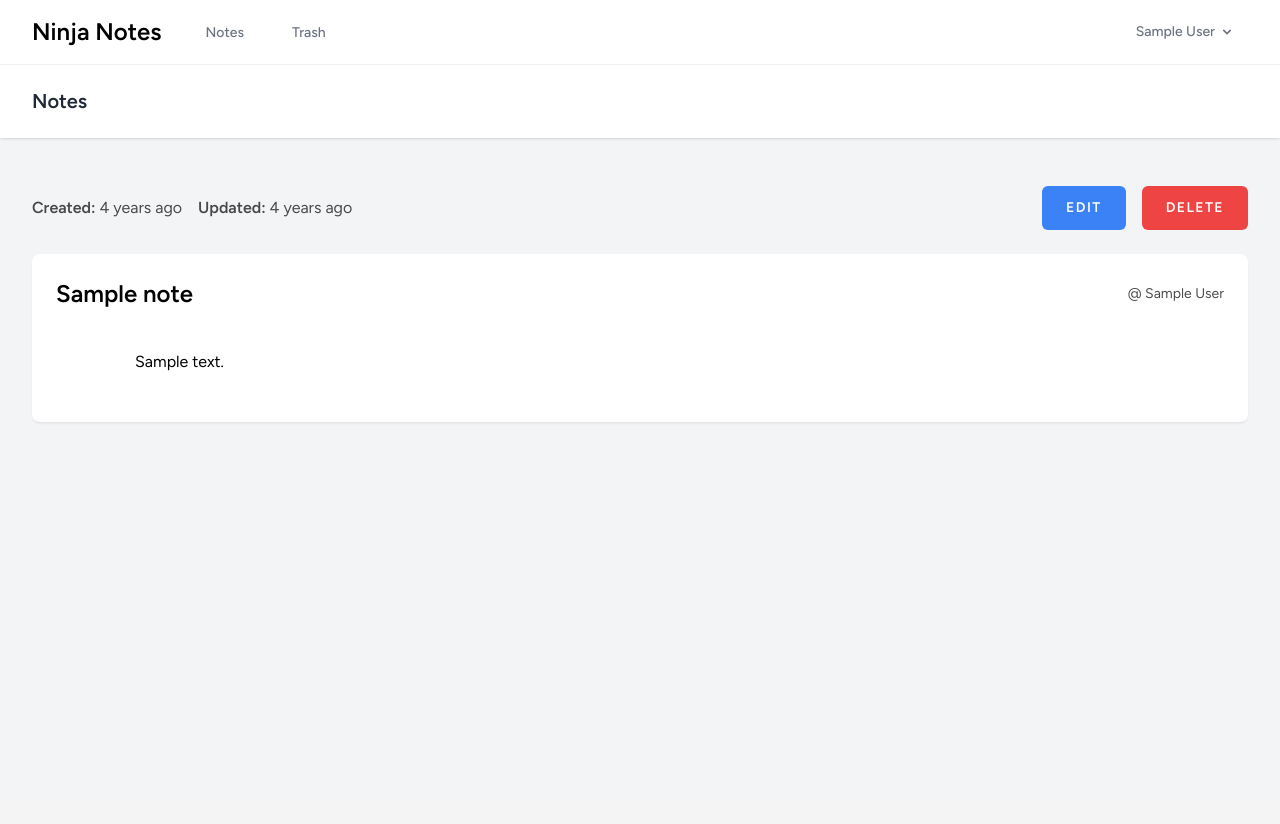
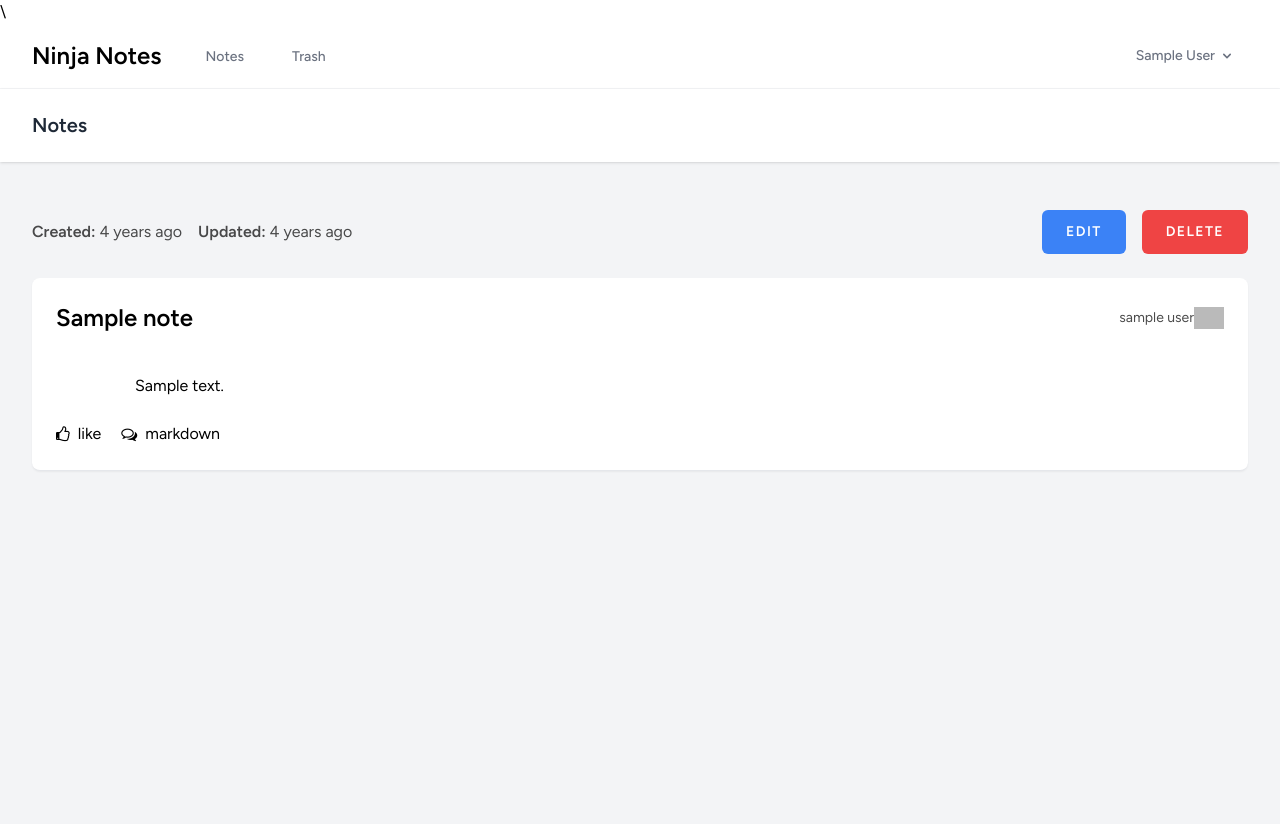
Before and after one commit to Kesavan-77/Ninja-Notes, a Laravel app: page /notes/1 in a window 1280 px wide. Before the commit the page ends 423 px from the top, so only its background shows below. Run offline with Laravel 9, Linux system fonts and the light colour scheme; a user stored in the database is signed in; tables that the repository leaves empty hold one stand-in row (values such as "Sample post"); style sheets or scripts are compiled from the project's sources; grey boxes are pictures that could not be loaded.

Commit message:
fontAwesome cdn

```diff
--- a/resources/views/components/user-profile.blade.php
+++ b/resources/views/components/user-profile.blade.php
@@ -1,3 +1,4 @@
-<div class="block text-sm opacity-70">
-    @ {{$user}}
+<div class="flex items-center ml-3 text-sm opacity-70">
+    {{strtoLower($user)}}
+    <img src="https://static.vecteezy.com/system/resources/previews/019/879/186/non_2x/user-icon-on-transparent-background-free-png.png" alt="user_profile" height="20px" width="30px">
 </div>
--- a/resources/views/layouts/app.blade.php
+++ b/resources/views/layouts/app.blade.php
@@ -9,7 +9,9 @@
 
         <!-- Fonts -->
         <link rel="preconnect" href="https://fonts.bunny.net">
-        <link href="https://fonts.bunny.net/css?family=figtree:400,500,600&display=swap" rel="stylesheet" />
+        <link href="https://fonts.bunny.net/css?family=figtree:400,500,600&display=swap" rel="stylesheet" />\
+        <link rel="stylesheet" href="https://stackpath.bootstrapcdn.com/font-awesome/4.7.0/css/font-awesome.min.css">
+
 
         <!-- Scripts -->
         @vite(['resources/css/app.css', 'resources/js/app.js'])
--- a/resources/views/notes/show.blade.php
+++ b/resources/views/notes/show.blade.php
@@ -38,6 +38,11 @@
                 <p class="mt whitespace-pre-wrap text-md">
                     {{ $note->description, 200 }}
                 </p>
+                <div class="flex items-center gap-5">
+                    <span class="flex items-center gap-2"><i class="fa fa-thumbs-o-up" aria-hidden="true" height="30px" width="30px"></i><p>like</p></span>
+                    <span class="flex items-center gap-2">
+                        <i class="fa fa-comments-o" aria-hidden="true"></i><p>markdown</p></span>
+                </div>
             </div>
         </div>
     </div>
```
Also changed, not shown: app/Http/Requests/NotesDataRequest.php (added, +30 -0 lines), public/assets/comment.png (added), public/assets/like.png (added), public/assets/progile.png (added).
